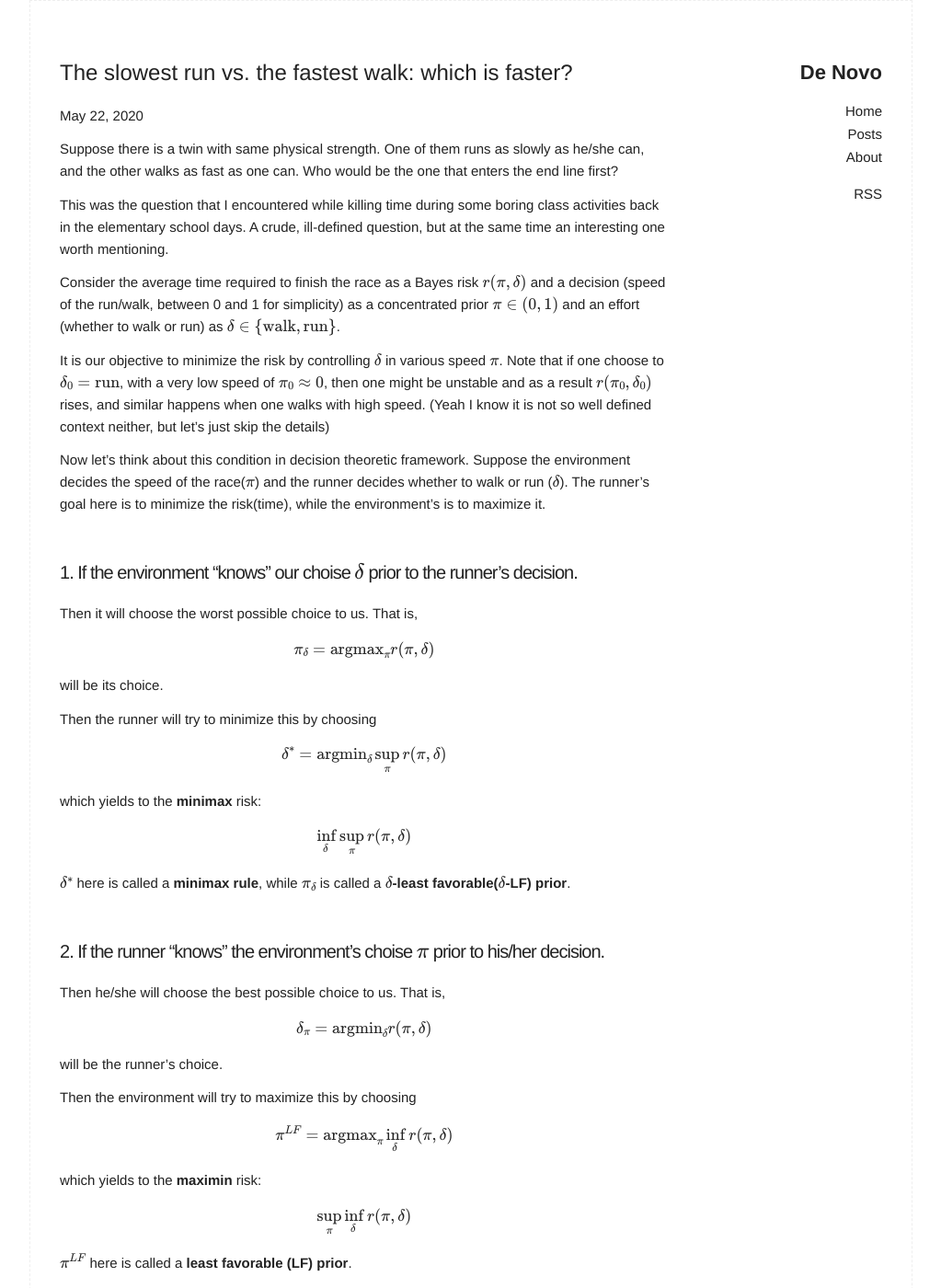
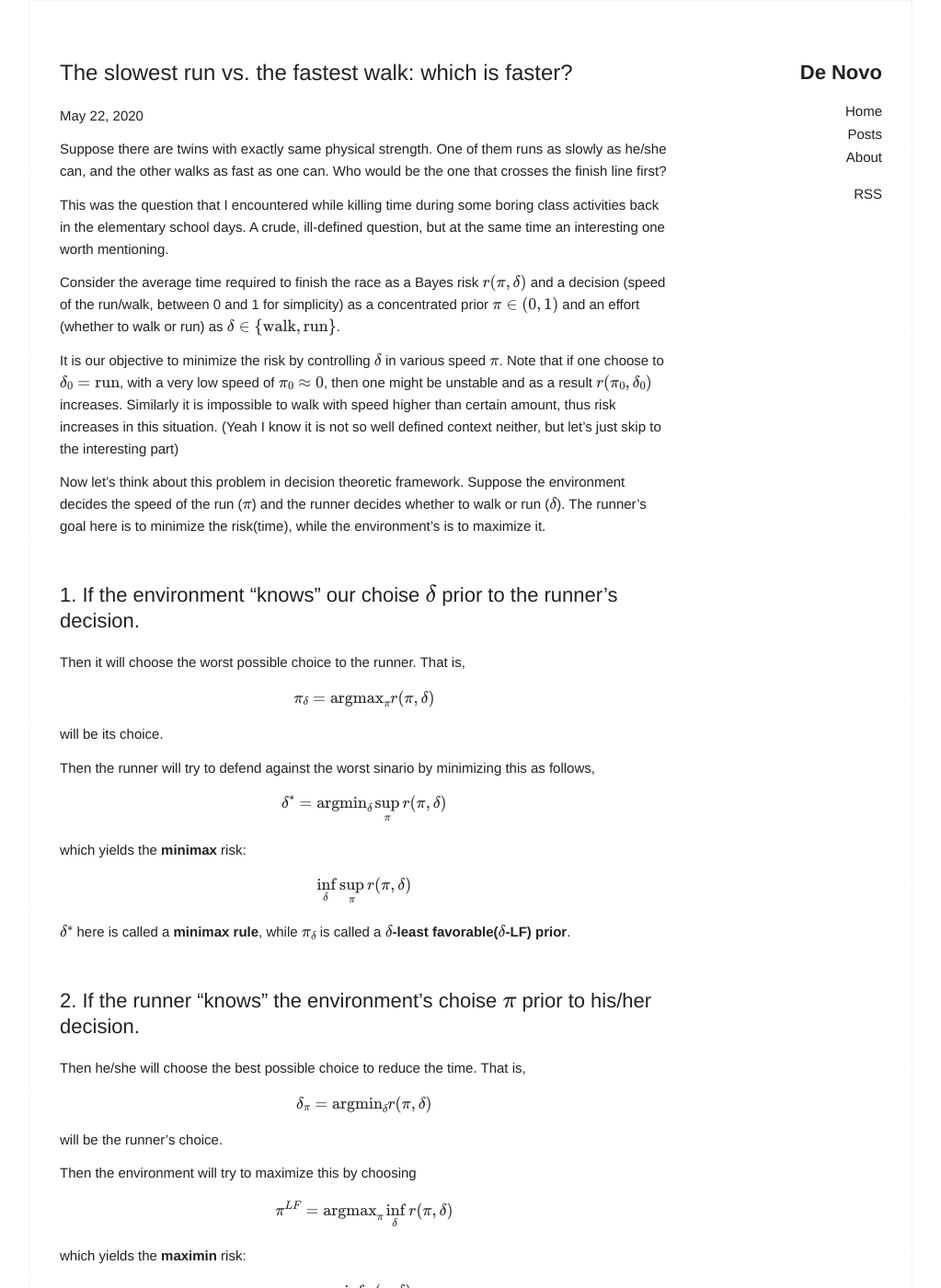
Before and after one commit to naturale0/naturale0.github.io, a Jekyll site: the page built from _posts/2020-05-22-minimax is geq to maximin.md, in a window 1280 px wide and 1400 px high. Shown: the whole window at 92% size, without its empty margins (128-1151 px from the left). Built offline with Jekyll 4.4.1, drawn with Linux system fonts in a browser that asks for light colours; formulas are drawn with MathJax 3; comment, search, counter and statistics services are not loaded; some of the changed text lies outside the part shown.

Commit message:
post minimax vs maximin

```diff
--- a/_posts/2020-05-22-minimax is geq to maximin.md
+++ b/_posts/2020-05-22-minimax is geq to maximin.md
@@ -5,31 +5,31 @@ date:   2020-05-22 14:46:00 +0900
 categories: [decision theory]
 ---
 
-Suppose there is a twin with same physical strength. One of them runs as slowly as he/she can, and the other walks as fast as one can. Who would be the one that enters the end line first?
+Suppose there are twins with exactly same physical strength. One of them runs as slowly as he/she can, and the other walks as fast as one can. Who would be the one that crosses the finish line first?
 
 This was the question that I encountered while killing time during some boring class activities back in the elementary school days. A crude, ill-defined question, but at the same time an interesting one worth mentioning.
 
 Consider the average time required to finish the race as a Bayes risk $r(\pi, \delta)$ and a decision (speed of the run/walk, between 0 and 1 for simplicity) as a concentrated prior $\pi \in (0,1)$ and an effort (whether to walk or run) as $\delta \in \\{ \text{walk}, \text{run} \\}$.
 
-It is our objective to minimize the risk by controlling $\delta$ in various speed $\pi$. Note that if one choose to $\delta_0 = \text{run}$, with a very low speed of $\pi_0 \approx 0$, then one might be unstable and as a result $r(\pi_0, \delta_0)$ rises, and similar happens when one walks with high speed. (Yeah I know it is not so well defined context neither, but let's just skip the details)
+It is our objective to minimize the risk by controlling $\delta$ in various speed $\pi$. Note that if one choose to $\delta_0 = \text{run}$, with a very low speed of $\pi_0 \approx 0$, then one might be unstable and as a result $r(\pi_0, \delta_0)$ increases. Similarly it is impossible to walk with speed higher than certain amount, thus risk increases in this situation. (Yeah I know it is not so well defined context neither, but let's just skip to the interesting part)
 
-Now let's think about this condition in decision theoretic framework. Suppose the environment decides the speed of the race($\pi$) and the runner decides whether to walk or run ($\delta$). The runner's goal here is to minimize the risk(time), while the environment's is to maximize it.
+Now let's think about this problem in decision theoretic framework. Suppose the environment decides the speed of the run ($\pi$) and the runner decides whether to walk or run ($\delta$). The runner's goal here is to minimize the risk(time), while the environment's is to maximize it.
 
 <br>
 
-### 1. If the environment "knows" our choise $\delta$ prior to the runner's decision.
+## 1. If the environment "knows" our choise $\delta$ prior to the runner's decision.
 
-Then it will choose the worst possible choice to us. That is,
+Then it will choose the worst possible choice to the runner. That is,
 
 $$ \pi_{\delta} = \text{argmax}_\pi r(\pi, \delta) $$
 
 will be its choice.
 
-Then the runner will try to minimize this by choosing
+Then the runner will try to defend against the worst sinario by minimizing this as follows,
 
 $$ \delta^* = \text{argmin}_\delta \sup_\pi r(\pi, \delta)$$
 
-which yields to the **minimax** risk:
+which yields the **minimax** risk:
 
 $$ \inf_{\delta} \sup_{\pi} r(\pi, \delta) $$
 
@@ -37,9 +37,9 @@ $\delta^*$ here is called a **minimax rule**, while $\pi_\delta$ is called a **$
 
 <br>
 
-### 2. If the runner "knows" the environment's choise $\pi$ prior to his/her decision.
+## 2. If the runner "knows" the environment's choise $\pi$ prior to his/her decision.
 
-Then he/she will choose the best possible choice to us. That is,
+Then he/she will choose the best possible choice to reduce the time. That is,
 
 $$ \delta_{\pi} = \text{argmin}_\delta r(\pi, \delta) $$
 
@@ -75,6 +75,6 @@ $$
 <br>
 </div>
 
-In this example, we can think of the time of race from the fastest possible walk as $\inf_{\delta} \sup_{\pi} r(\pi, \delta)$, and the time of race from the slowest possible run as $\sup_{\pi} \inf_{\delta} r(\pi, \delta)$.
+In this example, we can think of the time of race from the fastest possible walk as $\inf_{\delta} \sup_{\pi} r(\pi, \delta)$ (minimax risk), and the time of race from the slowest possible run as $\sup_{\pi} \inf_{\delta} r(\pi, \delta)$ (maximin risk).
 
 Hence the slowest possible run is faster than the fastest walk.
```
Also changed, not shown: other parts of _posts/2020-05-22-minimax is geq to maximin.md (+2 -2 lines).
